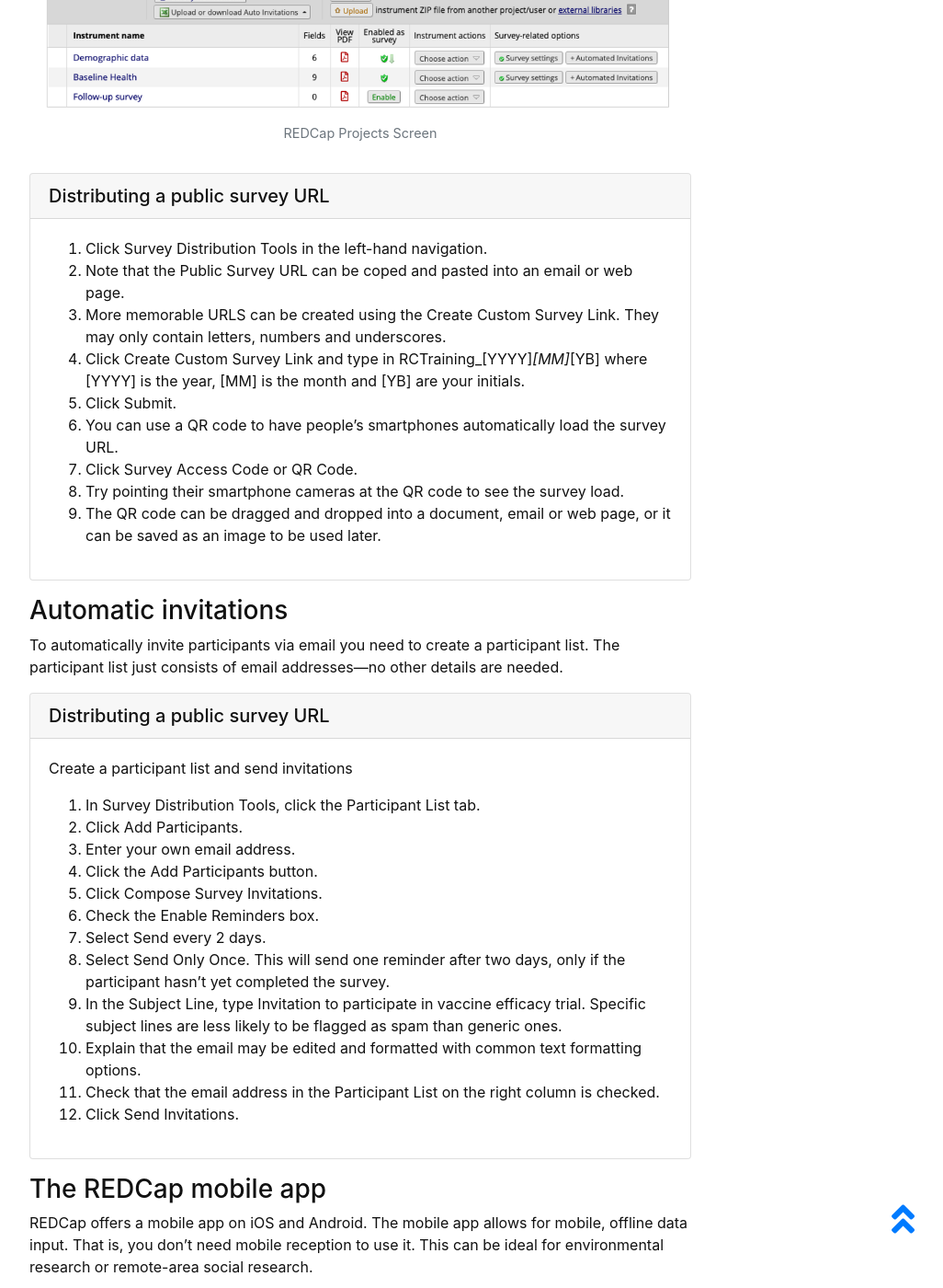
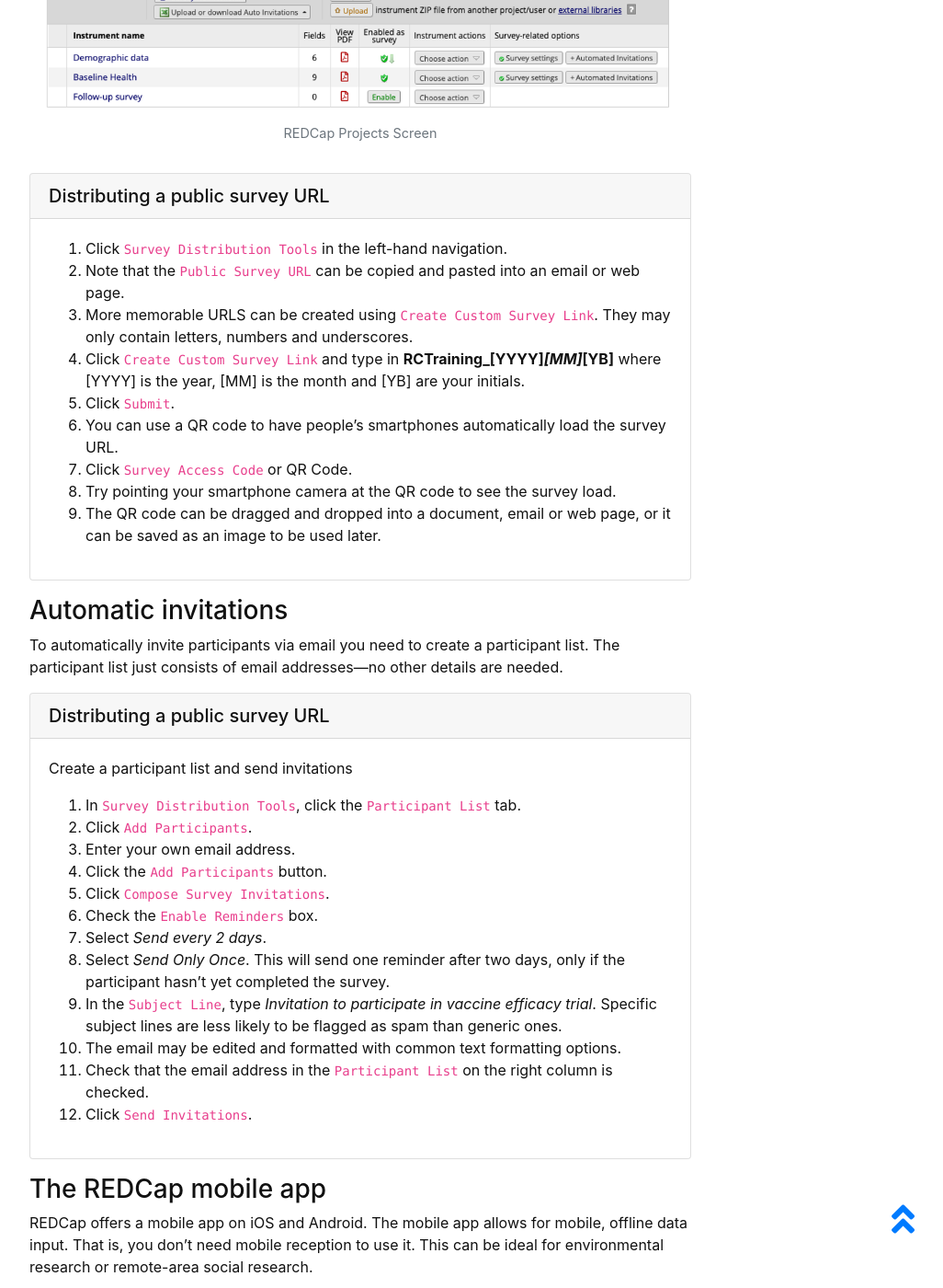
Before and after one commit to GriffithUniLibrary/redcap-intro-superseded, a Jekyll site: the page built from content/6-distribution.md, in a window 1280 px wide and 1400 px high, scrolled down 1020 px. Shown: the whole window at 92% size, without its empty margins (248-1274 px from the left). Built offline with Jekyll 4.4.1, drawn with Linux system fonts in a browser that asks for light colours; some of the changed text lies outside the part shown.

Commit message:
Update code blocks

```diff
--- a/content/6-distribution.md
+++ b/content/6-distribution.md
@@ -11,12 +11,12 @@ Many of the options are either self-explanatory or beyond the scope of this work
 
 {% capture surveysettings %}
 
-1.	Click Return to the list of instruments.
-2.	Click Survey settings alongside the Demographic data instrument.
-3.	Under Question Display Format you have the option to display questions all on one page or on separate pages using section headers as dividers.
-4.	Note that the survey can be given a Survey Expiration date.
-5.	The Save and Return Later option creates a ‘return code’ that allows participants to return to a partially completed survey.
-6.	Check Auto-continue to next survey.
+1.	Click `Return` to the list of instruments.
+2.	Click `Survey settings` alongside the _Demographic data_ instrument.
+3.	Under `Question Display Format` you have the option to display questions all on one page or on separate pages using section headers as dividers.
+4.	Note that the survey can be given a `Survey Expiration date`.
+5.	The `Save and Return Later` option creates a ‘return code’ that allows participants to return to a partially completed survey.
+6.	Check `Auto-continue` to next survey.
 
 {% include alert.html text="Checking Auto-continue to next survey will make sure that once the participant has completed the `demographics` survey, they are automatically redirected to the `Baseline Health Data` survey. If you don’t use this option, you would need to send participants a separate link to the second survey." color="info" %}
 
@@ -27,20 +27,20 @@ Many of the options are either self-explanatory or beyond the scope of this work
 
 ### Enabling your survey
 
-You’ll notice that there will be a green button under each survey reading Enable. Tip: If you don’t see it, you need to go to your Project Setup and select Use surveys in this project.
+You’ll notice that there will be a green button under each survey reading `Enable`. Tip: If you don’t see it, you need to go to your Project Setup and select Use surveys in this project.
 
 {% include figure.html img="my-instruments.png" alt="Alt text" caption="REDCap Projects Screen" width="100" %}
 
 {% capture publicurl %}
 
-1.	Click Survey Distribution Tools in the left-hand navigation.
-2.	Note that the Public Survey URL can be coped and pasted into an email or web page.
-3.	More memorable URLS can be created using the Create Custom Survey Link. They may only contain letters, numbers and underscores.
-4.	Click Create Custom Survey Link and type in RCTraining_[YYYY]_[MM]_[YB] where [YYYY] is the year, [MM] is the month and [YB] are your initials.
-5.	Click Submit.
+1.	Click `Survey Distribution Tools` in the left-hand navigation.
+2.	Note that the `Public Survey URL` can be copied and pasted into an email or web page.
+3.	More memorable URLS can be created using `Create Custom Survey Link`. They may only contain letters, numbers and underscores.
+4.	Click `Create Custom Survey Link` and type in __RCTraining_[YYYY]_[MM]_[YB]__ where [YYYY] is the year, [MM] is the month and [YB] are your initials.
+5.	Click `Submit`.
 6.	You can use a QR code to have people’s smartphones automatically load the survey URL.
-7.	Click Survey Access Code or QR Code.
-8.	Try pointing their smartphone cameras at the QR code to see the survey load.
+7.	Click `Survey Access Code` or QR Code.
+8.	Try pointing your smartphone camera at the QR code to see the survey load.
 9.	The QR code can be dragged and dropped into a document, email or web page, or it can be saved as an image to be used later.
 {% endcapture %}
 {% include card.html header="Distributing a public survey URL" text=publicurl %}
@@ -51,18 +51,18 @@ To automatically invite participants via email you need to create a participant
 
 {% capture participantlist %}
 Create a participant list and send invitations
-1.	In Survey Distribution Tools, click the Participant List tab.
-2.	Click Add Participants.
+1.	In `Survey Distribution Tools`, click the `Participant List` tab.
+2.	Click `Add Participants`.
 3.	Enter your own email address.
-4.	Click the Add Participants button.
-5.	Click Compose Survey Invitations.
-6.	Check the Enable Reminders box.
-7.	Select Send every 2 days.
-8.	Select Send Only Once.  This will send one reminder after two days, only if the participant hasn’t yet completed the survey.
-9.	In the Subject Line, type Invitation to participate in vaccine efficacy trial. Specific subject lines are less likely to be flagged as spam than generic ones.
-10.	Explain that the email may be edited and formatted with common text formatting options.
-11.	Check that the email address in the Participant List on the right column is checked.
-12.	Click Send Invitations.
+4.	Click the `Add Participants` button.
+5.	Click `Compose Survey Invitations`.
+6.	Check the `Enable Reminders` box.
+7.	Select _Send every 2 days_.
+8.	Select _Send Only Once_.  This will send one reminder after two days, only if the participant hasn’t yet completed the survey.
+9.	In the `Subject Line`, type _Invitation to participate in vaccine efficacy trial_. Specific subject lines are less likely to be flagged as spam than generic ones.
+10.	The email may be edited and formatted with common text formatting options.
+11.	Check that the email address in the `Participant List` on the right column is checked.
+12.	Click `Send Invitations`.
 {% endcapture %}
 {% include card.html header="Distributing a public survey URL" text=participantlist %}
 
@@ -80,29 +80,34 @@ Obtaining ethics approval
 {% include alert.html text="WARNING: REDCap allows you to make your project live without administrator oversight. It is your responsibility to obtain ethics approval from the Office of Research before proceeding with any human research." color="warning" %}
 
 {% capture production %}
-1.	Click on Project Setup on the left-hand navigation.
-2.	Note that The Main Project Settings section shows a green check and the words “I’m done!”
-3.	We are now done with the second section (design data collection instruments). Click I’m done.
-4.	The Optional modules allow for longitudinal studies and randomisation. These are outside the scope of today’s workshop.
-5.	Click I’m done on the Optional modules.
-6.	Click I’m done on Set up project bookmarks.
-7.	Click I’m done on User rights and permissions.
-8.	User rights may be important if you are collaborating with other researchers on this project. They are outside the scope of this workshop.
-9.	Click I’m done on the Test your project section.
-10.	Click I’m done on Move your project to production status.
+1.	Click on `Project Setup` on the left-hand navigation.
+2.	Note that The `Main Project Settings` section shows a green check and the words _“I’m done!”_
+3.	We are now done with the second section (design data collection instruments). Click _I’m done_.
+4.	The `Optional modules` allow for longitudinal studies and randomisation. These are outside the scope of today’s workshop.
+5.	Click _I’m done_ on the `Optional modules`.
+6.	Click _I’m done_ on `Set up project bookmarks`.
+7.	Click _I’m done_ on `User rights and permissions`.
+8.	`User rights` may be important if you are collaborating with other researchers on this project. They are outside the scope of this workshop.
+9.	Click _I’m done_ on the `Test your project` section.
+10.	Click _I’m done_ on `Move your project to production status`.
 
+{% capture checklist %}
 It is not strictly necessary to click all of the “I’m done” boxes to move to production, but it is a handy checklist to make sure you have completed what you need to do before going live.
+{% endcapture %}
+
+{% include alert.html text=checklist color="info" %}
+
 {% endcapture %}
 {% include card.html header="Move your project to production status" text=production %}
 
 {% include figure.html img="move-to-production.png" alt="Alt text" caption="Move your project to production status" width="100" %}
 
 {% capture livedata %}
-1.	Click on Survey Distribution Tools on the left-hand navigation.
-2.	Click Open Public Survey.
-3.	Complete the survey (there will be three sections) and click Submit. Try experimenting with the validation and calculation fields by entering different values.
+1.	Click on `Survey Distribution Tools` on the left-hand navigation.
+2.	Click `Open Public Survey`.
+3.	Complete the survey (there will be three sections) and click `Submit`. Try experimenting with the validation and calculation fields by entering different values.
 4.	Close the tab.
-5.	Click Project Home and note that there is now a new record in the project.
+5.	Click `Project Home` and note that there is now a new record in the project.
 {% endcapture %}
 {% include card.html header="Entering live data" text=livedata %}
 
```
Also changed, not shown: content/3-validation.md (renamed from content/3-instruments-2.md, +28 -28 lines), content/5-dictionary.md (+7 -3 lines), content/7-reports.md (+9 -8 lines), images/csv-newline.png (added), images/export-data.png (added), images/new-instrument.png (added).
